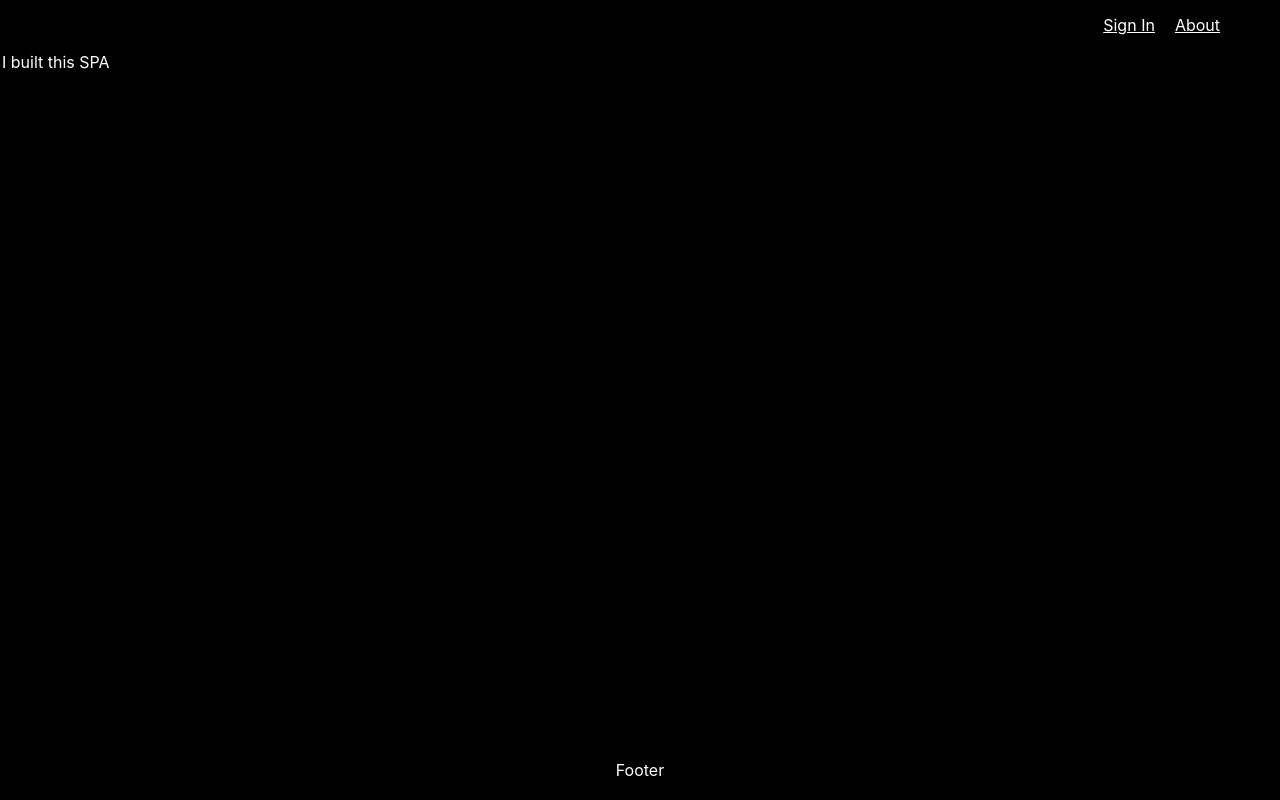
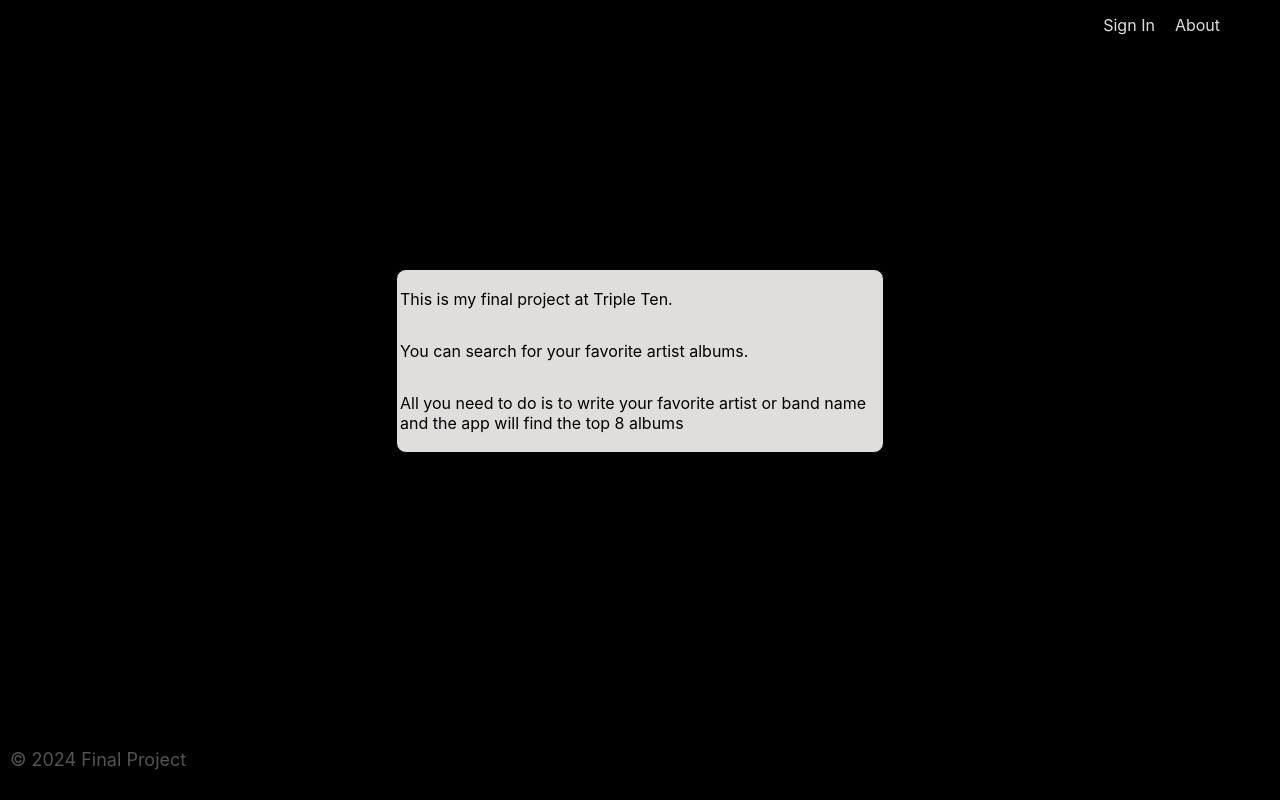
Before and after one commit to byakter/final-project, a React app: page /about in a window 1280 px wide. Built offline with nearby package versions, Linux system fonts and the light colour scheme.

Commit message:
Design the footer

```diff
--- a/src/blocks/Button.css
+++ b/src/blocks/Button.css
@@ -7,7 +7,7 @@
 .button > button,
 .button > button:focus {
   border-radius: 18px;
-  color: white;
+  color: rgb(224, 221, 221);
   background-color: #3171e0;
   border: none;
   padding: 10px 20px;
--- a/src/components/About/About.css
+++ b/src/components/About/About.css
@@ -1,6 +1,11 @@
 .about {
-  padding: 1px;
-  margin: 1px;
-  height: 100%;
-  color: white;
+  max-width: 480px;
+  border: 1px solid black;
+  display: flex;
+  flex-direction: column;
+  justify-content: center;
+  margin: auto auto;
+  padding: 0.2rem;
+  border-radius: 10px;
+  background-color: rgb(224, 221, 221);
 }
--- a/src/components/About/About.js
+++ b/src/components/About/About.js
@@ -3,7 +3,12 @@ const About = () => {
 
   return (
     <div className="about">
-      I built this SPA
+      <p>   This is my final project at Triple Ten. </p>
+      <p>You can search for your favorite artist albums.</p>
+      <p>   All you need to do is to write your favorite artist or band name and the app will find the top 8 albums</p>
+
+
+
     </div>
   )
 }
--- a/src/components/App/App.css
+++ b/src/components/App/App.css
@@ -4,7 +4,7 @@
   flex: 1;
   display: flex;
   flex-direction: column;
-  height: 100%;
+  height: 100vh;
   background-color: black;
 }
 
--- a/src/components/Card/Card.css
+++ b/src/components/Card/Card.css
@@ -0,0 +1,6 @@
+/* @media screen and (max-width: 595px) {
+  .cards {
+    margin: 5px 0;
+    width: 100%;
+  }
+} */
--- a/src/components/Card/Card.js
+++ b/src/components/Card/Card.js
@@ -3,7 +3,7 @@ import './Card.css'
 const Card = ({ album }) => {
 
   return (
-    <div >
+    <div className='cards'>
       <h3>{album.name}</h3>
       <img src={album.images[0].url} alt='album cover' />
     </div>
--- a/src/components/Footer/Footer.css
+++ b/src/components/Footer/Footer.css
@@ -1,7 +1,15 @@
 .footer {
-  padding: 10px;
   margin: 0;
+  display: flex;
   background-color: black;
-  color: white;
-  height: 35px;
 }
+
+.footer__title {
+  color: #545454;
+  font-weight: 400;
+  font-size: 18px;
+  line-height: 22px;
+  margin-top: 67px;
+  margin-bottom: 0;
+  padding-bottom: 19px;
+}
--- a/src/components/Footer/Footer.js
+++ b/src/components/Footer/Footer.js
@@ -1,12 +1,11 @@
 import './Footer.css';
 
-const Footer = () =>{
-
-  return(
-    <div className="footer">
-      Footer
-    </div>
-  )
-}
+const Footer = () => {
+  return (
+    <footer className="footer">
+      <p className="footer__title">© 2024 Final Project</p>
+    </footer>
+  );
+};
 
 export default Footer;
--- a/src/components/Header/Header.css
+++ b/src/components/Header/Header.css
@@ -12,6 +12,6 @@
 }
 
 .header > h3 {
-  color: white;
+  color: rgb(224, 221, 221);
   margin-left: 50px;
 }
--- a/src/components/Main/Main.css
+++ b/src/components/Main/Main.css
@@ -15,8 +15,22 @@
   margin: 1vw;
 }
 .main > div img {
-  width: 15vw;
+  width: 100%;
 }
 .main-input {
   width: 10px !important;
 }
+
+@media screen and (max-width: 595px) {
+  .main {
+    display: flex;
+    flex-direction: column;
+    flex-wrap: nowrap;
+    justify-content: space-between;
+    align-items: center;
+    max-height: fit-content;
+  }
+  .main > div img {
+    margin: 10px 0;
+  }
+}
--- a/src/components/Main/Main.js
+++ b/src/components/Main/Main.js
@@ -60,6 +60,7 @@ import Button from '../../blocks/Button';
 import Input from '../../blocks/Input';
 import Context from '../context';
 
+
 const Main = () => {
   const [albums, setAlbums] = useState([]);
   const [search, setSearch] = useState('');
--- a/src/components/Navigation/Navigation.css
+++ b/src/components/Navigation/Navigation.css
@@ -8,13 +8,14 @@
   align-content: center;
   align-items: center;
   background-color: black;
-  color: white;
+  color: rgb(224, 221, 221);
   height: 100%;
 }
 
 .nav-link {
   padding: 0 10px;
-  color: white;
+  color: rgb(224, 221, 221);
   border-radius: 2px;
-  border-color: white;
+  border-color: rgb(224, 221, 221);
+  text-decoration: none;
 }
```
Also changed, not shown: README.md (added).
